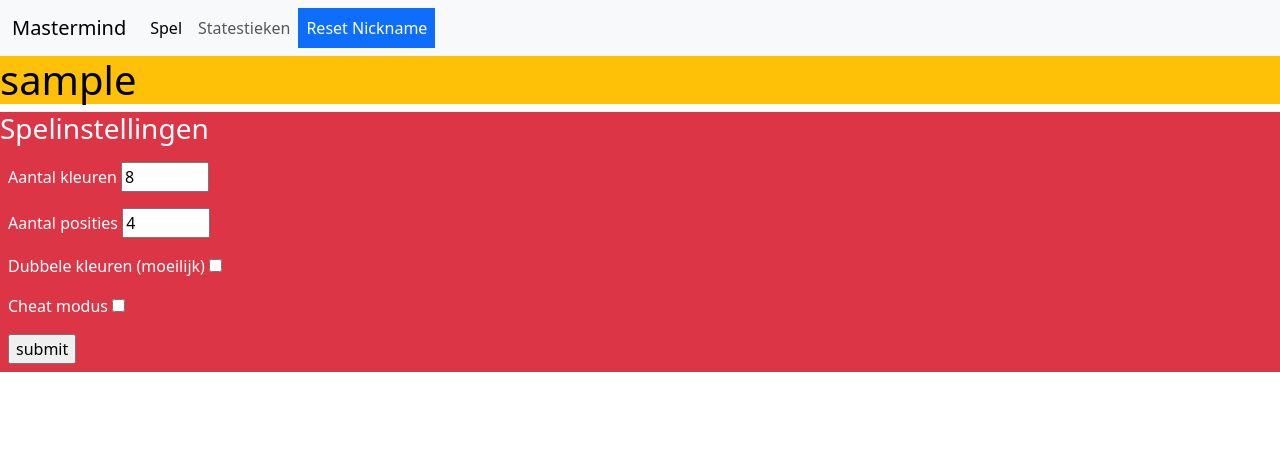
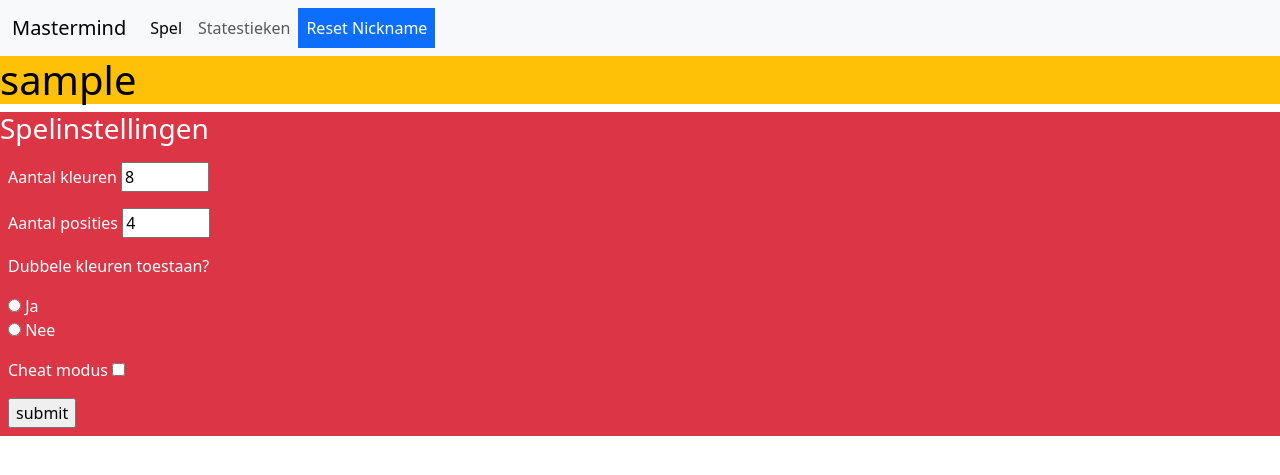
Before and after one commit to DerFranz33/python-herkansing-code, a Flask app: page /game/ in a window 1280 px wide. Shown: the top 475 px of the page. Run offline with Flask 3, Linux system fonts and the light colour scheme; the visitor is signed in with stand-in values (Sample User, id 1).

Commit message:
possible to store doubles allowed from form in variable

```diff
--- a/mastermind-VM/main.py
+++ b/mastermind-VM/main.py
@@ -70,7 +70,7 @@ def game():
             if(request.method == 'POST'):
                 _number_of_colours = request.form['number_of_colours']
                 _number_of_positions = request.form['number_of_positions']
-                # _doubles_allowed = request.form['doubles_allowed']
+                _doubles_allowed = request.form['doubles_allowed']
                 # _cheat_modus = request.form['cheat_modus']
 
 
--- a/mastermind-VM/templates/game.html
+++ b/mastermind-VM/templates/game.html
@@ -18,8 +18,13 @@
             </div>
 
             <div class="p-2">
-                <label for="doubles_allowed">Dubbele kleuren (moeilijk)</label>
-                <input type="checkbox" name="doubles_allowed">
+                <!-- <label for="doubles_allowed">Dubbele kleuren (moeilijk)</label>
+                <input type="checkbox" name="doubles_allowed"> -->
+                <p>Dubbele kleuren toestaan?</p>
+                <input type="radio" name="doubles_allowed" value="true">
+                <label for="doubles_allowed">Ja</label><br>
+                <input type="radio" name="doubles_allowed" value="false">
+                <label for="doubles_allowed">Nee</label><br>
             </div>
 
             <div class="p-2">
```
